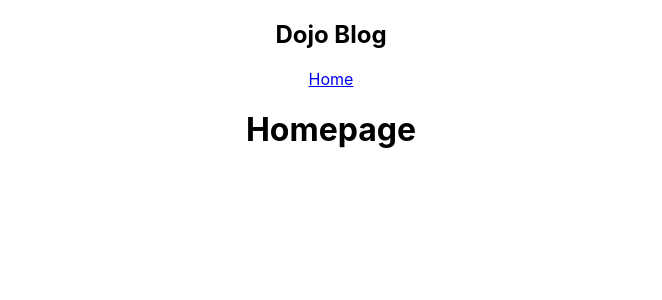
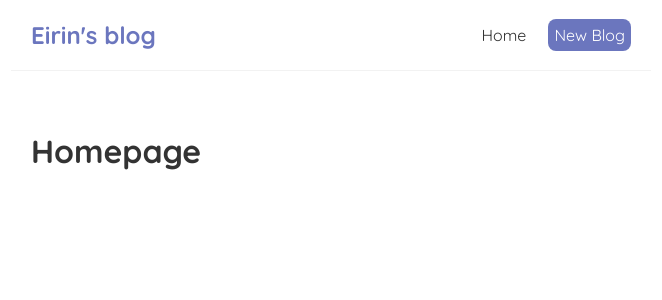
Before and after one commit to eirinhagen/dojo-blog-react-, a React (Create React App) app: page / in a window 1280 px wide. Shown: the top 300 px of the page, without its empty margins (309-971 px from the left). Built offline with nearby package versions, Linux system fonts and the light colour scheme.

Commit message:
Adding CSS

```diff
--- a/src/App.css
+++ /dev/null
@@ -1,38 +0,0 @@
-.App {
-  text-align: center;
-}
-
-.App-logo {
-  height: 40vmin;
-  pointer-events: none;
-}
-
-@media (prefers-reduced-motion: no-preference) {
-  .App-logo {
-    animation: App-logo-spin infinite 20s linear;
-  }
-}
-
-.App-header {
-  background-color: #282c34;
-  min-height: 100vh;
-  display: flex;
-  flex-direction: column;
-  align-items: center;
-  justify-content: center;
-  font-size: calc(10px + 2vmin);
-  color: white;
-}
-
-.App-link {
-  color: #61dafb;
-}
-
-@keyframes App-logo-spin {
-  from {
-    transform: rotate(0deg);
-  }
-  to {
-    transform: rotate(360deg);
-  }
-}
--- a/src/App.js
+++ b/src/App.js
@@ -1,5 +1,4 @@
 
-import './App.css';
 import Navbar from './Navbar';
 import Home from './Home';
 
--- a/src/Home.js
+++ b/src/Home.js
@@ -2,6 +2,7 @@
     return (
         <div className="home">
             <h1>Homepage</h1>
+
         </div>
      );
 }
--- a/src/Navbar.js
+++ b/src/Navbar.js
@@ -1,9 +1,14 @@
 const Navbar = () => {
     return (
         <nav className="navbar">
-            <h1>Dojo Blog</h1>
+            <h1>Eirin's blog</h1>
             <div className="links">
                 <a href="/">Home</a>
+        <a href="/create" style={{
+          color: 'white',
+          backgroundColor: '#6B76BE',
+          borderRadius: '8px'
+        }}>New Blog</a>
 
             </div>
         </nav>
--- a/src/index.css
+++ b/src/index.css
@@ -1,13 +1,35 @@
-body {
+@import url('https://fonts.googleapis.com/css2?family=Quicksand:wght@300;400;500;600;700&display=swap');
+
+/* base styles */
+* {
   margin: 0;
-  font-family: -apple-system, BlinkMacSystemFont, 'Segoe UI', 'Roboto', 'Oxygen',
-    'Ubuntu', 'Cantarell', 'Fira Sans', 'Droid Sans', 'Helvetica Neue',
-    sans-serif;
-  -webkit-font-smoothing: antialiased;
-  -moz-osx-font-smoothing: grayscale;
+  font-family: "Quicksand";
+  color: #333;
 }
-
-code {
-  font-family: source-code-pro, Menlo, Monaco, Consolas, 'Courier New',
-    monospace;
+.navbar {
+  padding: 20px;
+  display: flex;
+  align-items: center;
+  max-width: 600px;
+  margin: 0 auto;
+  border-bottom: 1px solid #f2f2f2;
 }
+.navbar h1 {
+  color: #6B76BE;
+}
+.navbar .links {
+  margin-left: auto;
+}
+.navbar a {
+  margin-left: 16px;
+  text-decoration: none;
+  padding: 6px;
+}
+.navbar a:hover {
+  color: #f1356d;
+}
+.content {
+  max-width: 600px;
+  margin: 40px auto;
+  padding: 20px;
+}
```
